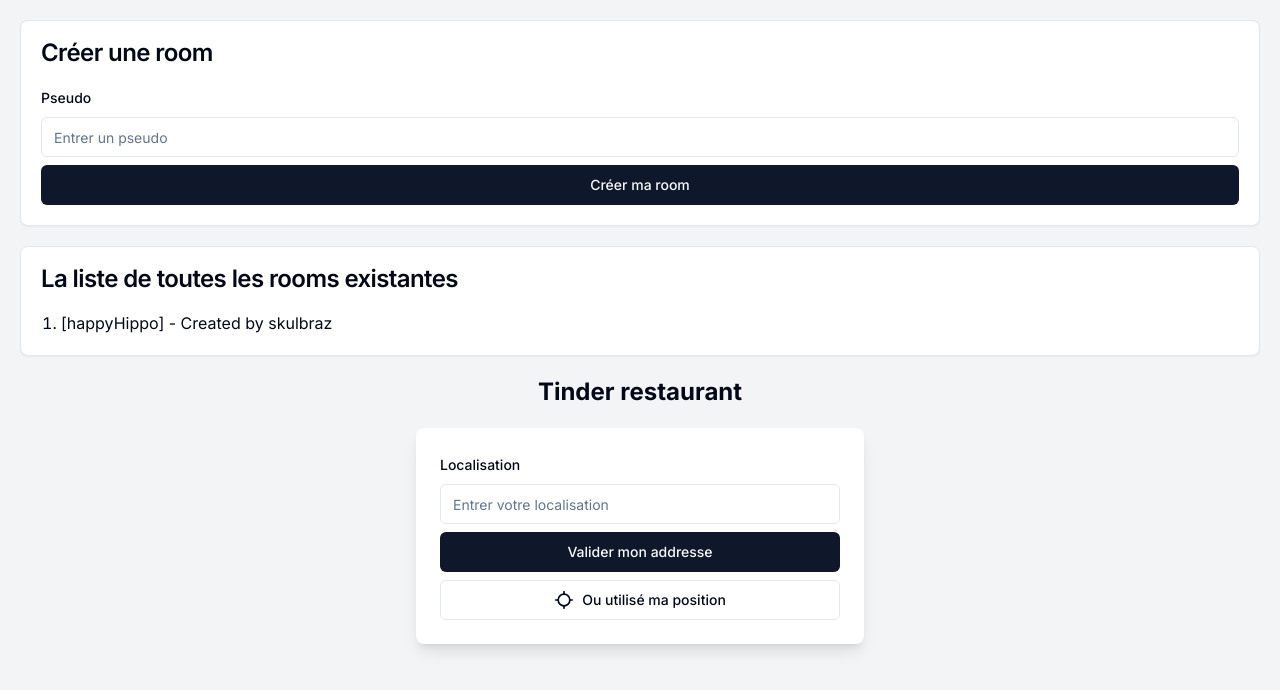
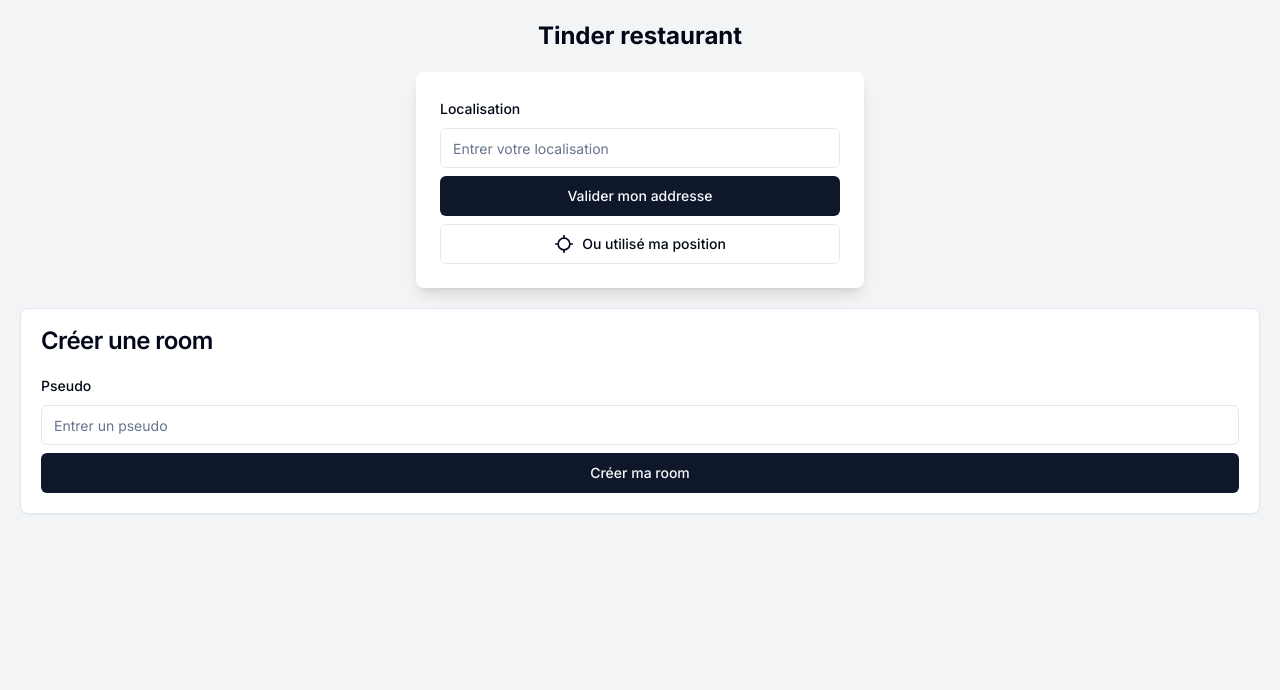
Before and after one commit to AbderrahmaneMouzoune/tinder-restaurant, a Next.js app: page / in a window 1280 px wide. Shown: the top 690 px of the page. Built offline with nearby package versions, Linux system fonts and the light colour scheme.

Commit message:
review ux parcours

```diff
--- a/src/app/page.tsx
+++ b/src/app/page.tsx
@@ -5,9 +5,10 @@
 export default function Home() {
   return (
     <main className="min-h-screen p-5 space-y-5">
+      <h1 className="text-center text-2xl font-bold">Tinder restaurant</h1>
+      <Core />
       <CreateRoom />
-      <ListRoom />
-      <Core />
+      {/* <ListRoom /> */}
     </main>
   )
 }
--- a/src/app/shared/core/index.tsx
+++ b/src/app/shared/core/index.tsx
@@ -8,15 +8,17 @@
   const isLocationValid = (location: TLocation) => {
     return location.latitude && location.longitude
   }
+  // if (isLocationValid(location)) {
+  //   return <TinderUi />
+  // }
 
   if (isLocationValid(location)) {
-    return <TinderUi />
+    return (
+      <h2 className="text-xl text-center">
+        Commencer la room pour {location.latitude} / {location.longitude}
+      </h2>
+    )
   }
 
-  return (
-    <section>
-      <h1 className="text-center text-2xl font-bold">Tinder restaurant</h1>
-      <Generator />
-    </section>
-  )
+  return <Generator />
 }
```
